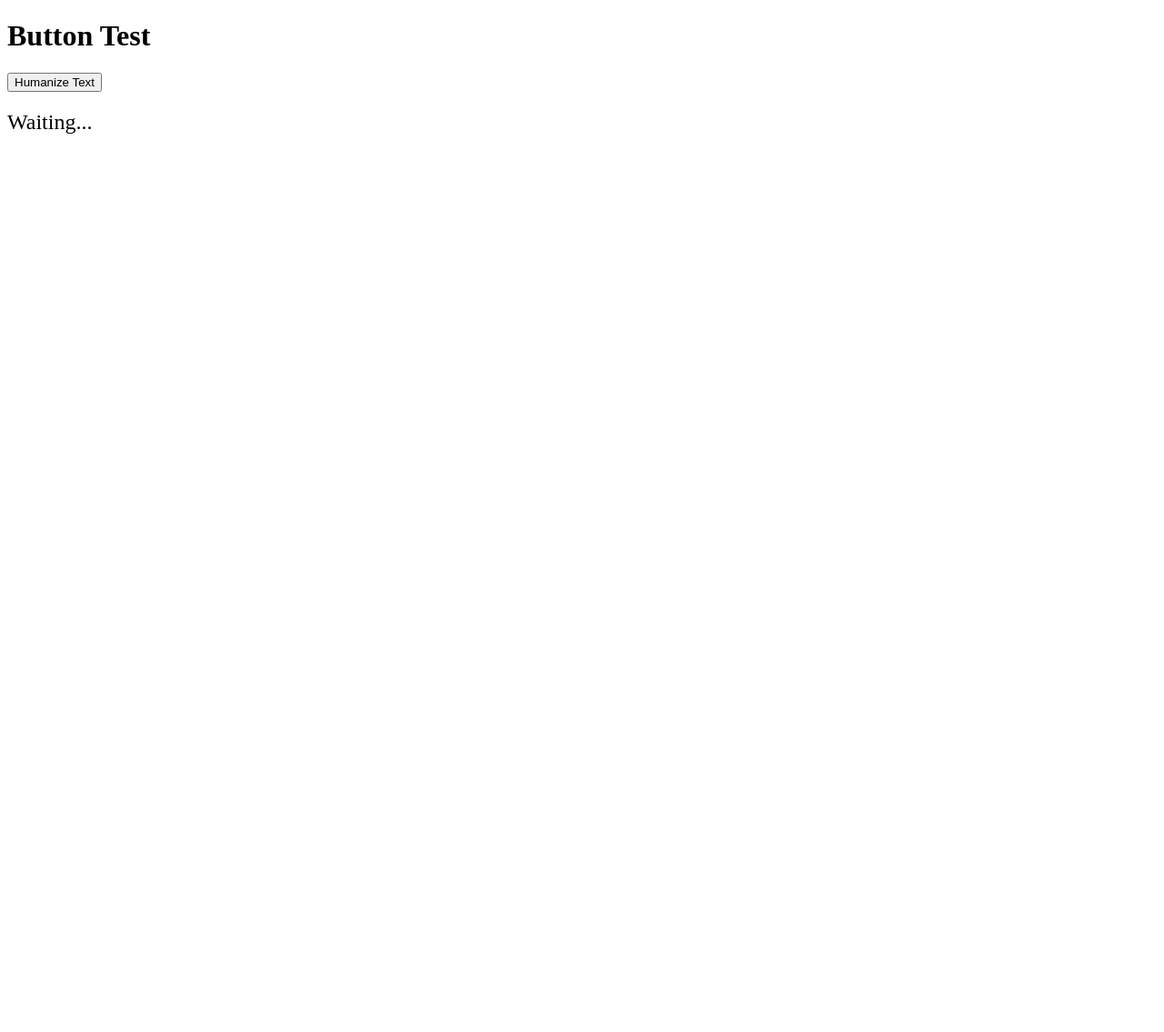
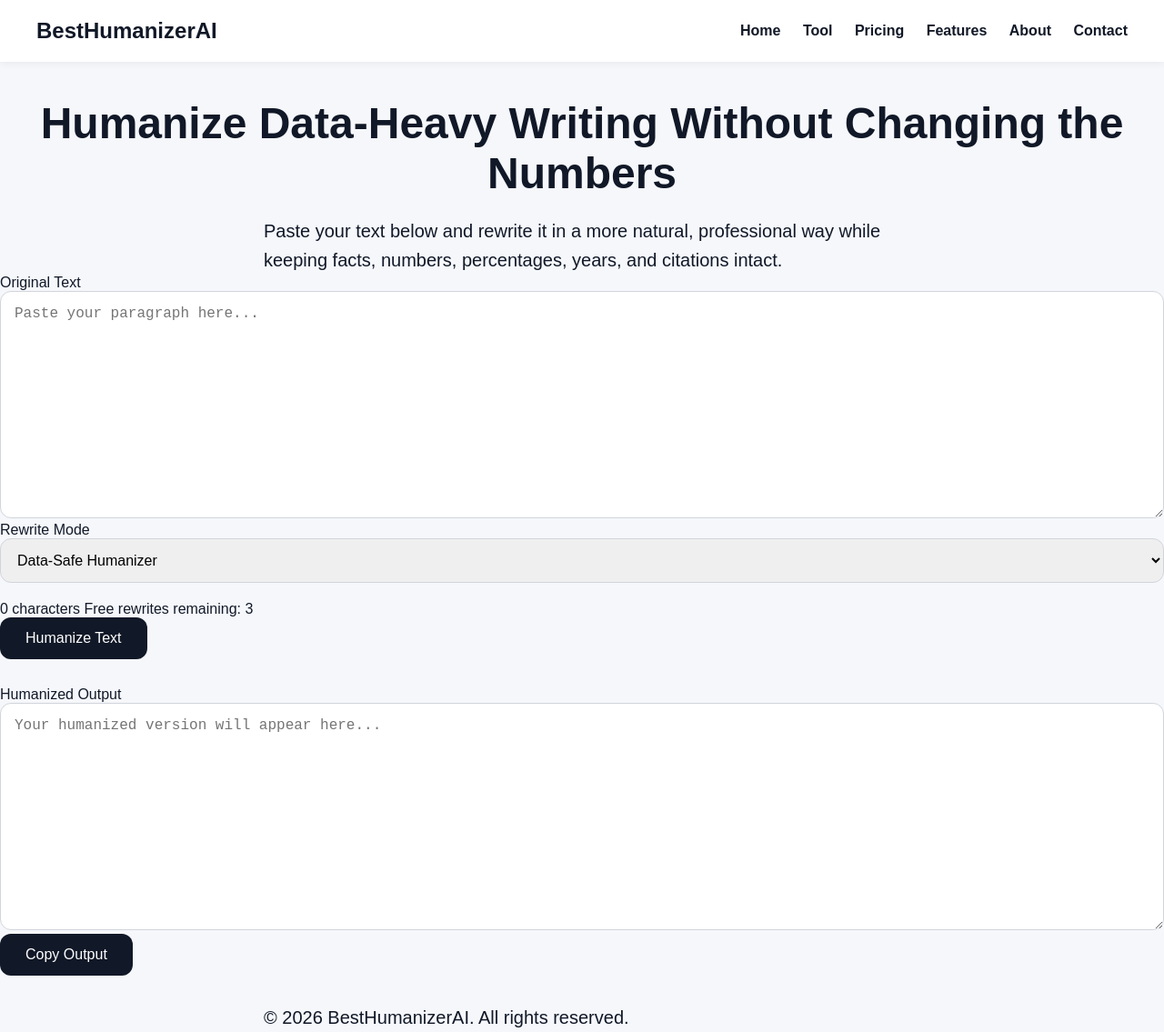
Before and after one commit to karlijc92/besthumanizerai, a plain HTML site: page tool.html in a window 1280 px wide. Shown: the whole page at 91% size. Before the commit the page ends 800 px from the top, so only its background shows below. Drawn offline with Linux system fonts and the light colour scheme.

Commit message:
Update tool.html

```diff
--- a/tool.html
+++ b/tool.html
@@ -2,17 +2,90 @@
 <html lang="en">
 <head>
   <meta charset="UTF-8" />
-  <title>Button Test</title>
+  <meta name="viewport" content="width=device-width, initial-scale=1.0" />
+
+  <title>Humanizer Tool | BestHumanizerAI</title>
+
+  <link rel="stylesheet" href="style.css" />
 </head>
+
 <body>
-  <h1>Button Test</h1>
 
-  <button type="button" onclick="document.getElementById('outputText').innerText='BUTTON WORKS';">
-    Humanize Text
-  </button>
+  <nav class="navbar">
+    <div class="logo">BestHumanizerAI</div>
 
-  <div id="outputText" style="margin-top:20px;font-size:24px;">
-    Waiting...
-  </div>
+    <div class="nav-links">
+      <a href="index.html">Home</a>
+      <a href="tool.html">Tool</a>
+      <a href="pricing.html">Pricing</a>
+      <a href="features.html">Features</a>
+      <a href="about.html">About</a>
+      <a href="contact.html">Contact</a>
+    </div>
+  </nav>
+
+  <main class="tool-page">
+    <section class="tool-hero">
+      <h1>Humanize Data-Heavy Writing Without Changing the Numbers</h1>
+      <p>
+        Paste your text below and rewrite it in a more natural, professional way while keeping facts,
+        numbers, percentages, years, and citations intact.
+      </p>
+    </section>
+
+    <section class="tool-container">
+      <div class="tool-card">
+        <label for="inputText">Original Text</label>
+        <textarea
+          id="inputText"
+          placeholder="Paste your paragraph here..."
+          rows="10"
+        ></textarea>
+
+        <div class="tool-options">
+          <label for="rewriteMode">Rewrite Mode</label>
+          <select id="rewriteMode">
+            <option value="data-safe">Data-Safe Humanizer</option>
+            <option value="academic">Academic Humanizer</option>
+            <option value="business">Business Report Humanizer</option>
+            <option value="executive">Executive Summary</option>
+            <option value="resume">Job/Resume Humanizer</option>
+            <option value="plain">Plain English</option>
+          </select>
+        </div>
+
+        <div class="tool-info">
+          <span id="charCount">0 characters</span>
+          <span id="rewriteCount">Free rewrites remaining: 3</span>
+        </div>
+
+        <button id="humanizeBtn" type="button">
+          Humanize Text
+        </button>
+
+        <div id="upgradeMessage" class="upgrade-message"></div>
+      </div>
+
+      <div class="tool-card">
+        <label for="outputText">Humanized Output</label>
+        <textarea
+          id="outputText"
+          placeholder="Your humanized version will appear here..."
+          rows="10"
+          readonly
+        ></textarea>
+
+        <button id="copyBtn" type="button">
+          Copy Output
+        </button>
+      </div>
+    </section>
+  </main>
+
+  <footer class="footer">
+    <p>© 2026 BestHumanizerAI. All rights reserved.</p>
+  </footer>
+
+  <script src="script.js"></script>
 </body>
 </html>
```
